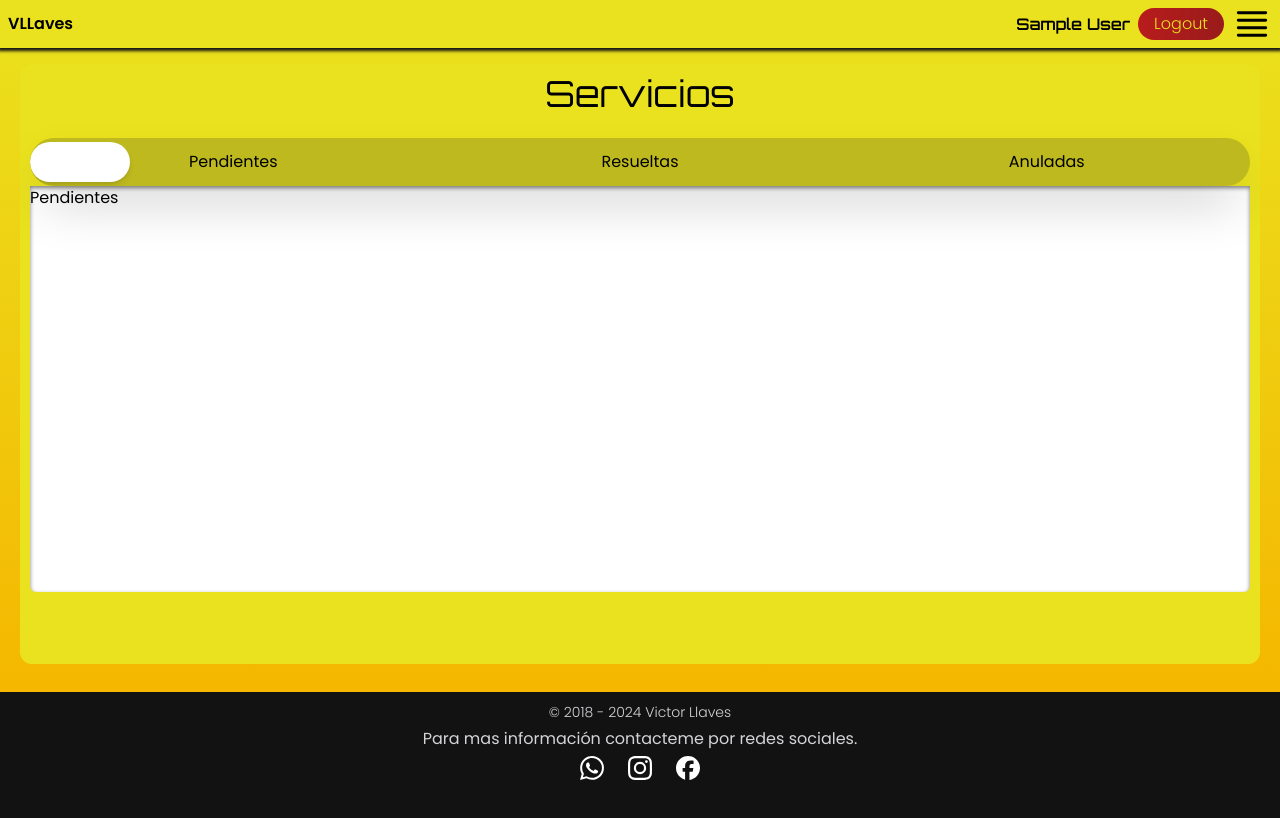
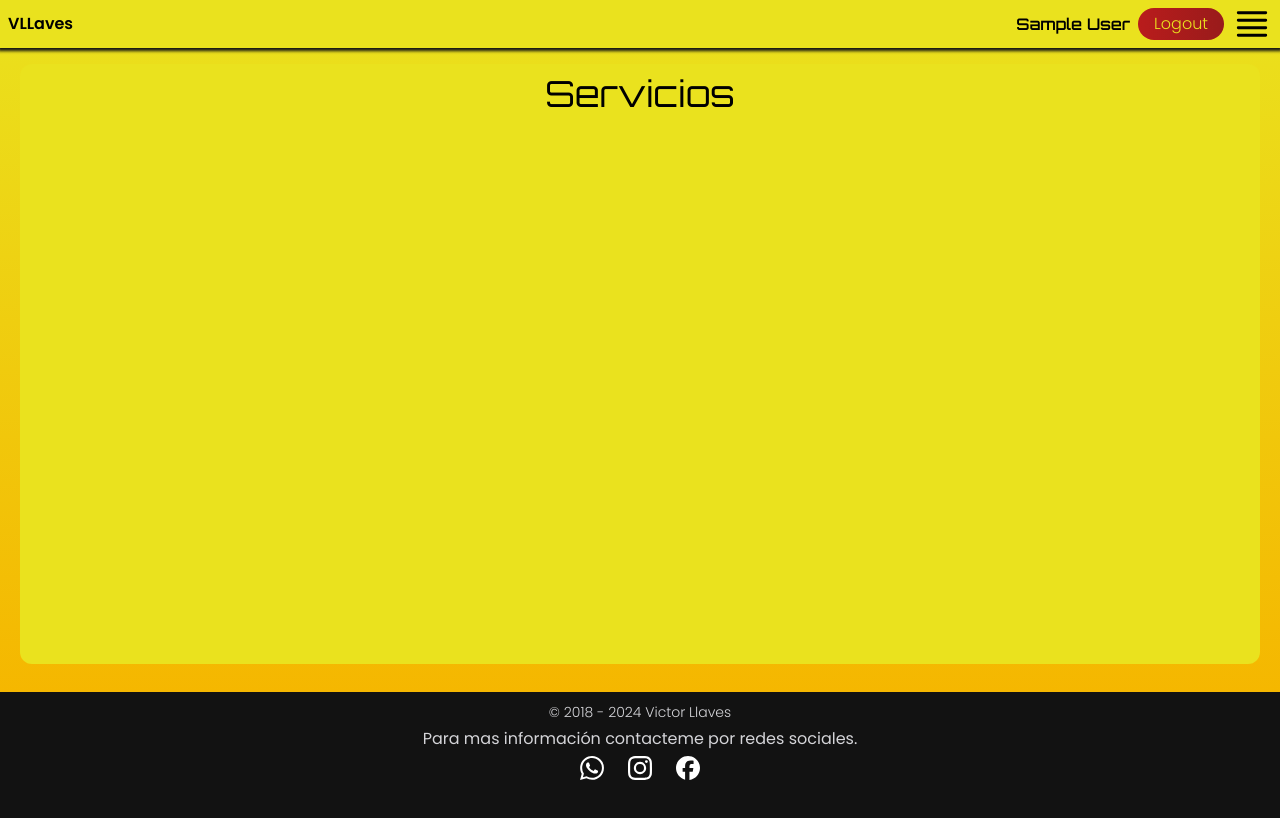
Before and after one commit to NSHN1999/VictorLlaves, a React (Vite) app: page /servicios in a window 1280 px wide. Built offline with nearby package versions, Linux system fonts and the light colour scheme; sample sign-in values are in the browser's storage.

Commit message:
Eliminacion de Componente Tab y modificacion del docs

```diff
--- a/src/servicios/components/Tab.jsx
+++ /dev/null
@@ -1,44 +0,0 @@
-
-export const Tab = () => {
-
-
-    return (
-        <div
-            role="tablist"
-            aria-label="tabs"
-            className="z-0 relative grid grid-cols-3 h-12 rounded-full bg-gray-900/20 items-center overflow-hidden shadow-2xl shadow-900/20 transition"
-        >
-            <div className="absolute right-[10px] indicator my-auto h-10 top-0 bottom-0 left-0 w-[100px] rounded-full bg-white shadow-md"></div>
-            <button
-                role="tab"
-                aria-selected="true"
-                aria-controls="panel-1"
-                id="tab-1"
-                tabIndex="0"
-                className="relative block h-10 tab rounded-full text-center"
-            >
-                Pendientes
-            </button>
-            <button
-                role="tab"
-                aria-selected="true"
-                aria-controls="panel-2"
-                id="tab-2"
-                tabIndex="-1"
-                className="relative block h-10 tab rounded-full text-center"
-            >
-                Resueltas
-            </button>
-            <button
-                role="tab"
-                aria-selected="true"
-                aria-controls="panel-3"
-                id="tab-3"
-                tabIndex="-1"
-                className="relative block h-10 tab rounded-full text-center"
-            >
-                Anuladas
-            </button>
-        </div>
-    );
-};
--- a/src/servicios/components/TabPanelDos.jsx
+++ /dev/null
@@ -1,8 +0,0 @@
-
-export const TabPanelDos = () => {
-    return (
-        <div className="flex flex-col h-[70%] w-full rounded-b-md bg-white shadow-inner shadow-[rgba(0,0,0,0.5)] overflow-y-scroll">
-            <h1>Resueltas</h1>
-        </div>
-    );
-};
--- a/src/servicios/components/TabPanelTres.jsx
+++ /dev/null
@@ -1,8 +0,0 @@
-
-export const TabPanelTres = () => {
-    return (
-        <div className="flex flex-col h-[70%] w-full rounded-b-md bg-white shadow-inner shadow-[rgba(0,0,0,0.5)] overflow-y-scroll">
-            <h1>Anuladas</h1>
-        </div>
-    );
-};
--- a/src/servicios/components/TabPanelUno.jsx
+++ /dev/null
@@ -1,9 +0,0 @@
-
-export const TabPanelUno = () => {
-
-    return (
-        <div className="flex flex-col h-[70%] w-full rounded-b-md bg-white shadow-inner shadow-[rgba(0,0,0,0.5)] overflow-y-scroll">
-            <h1>Pendientes</h1>
-        </div>
-    );
-};
--- a/src/servicios/components/index.js
+++ /dev/null
@@ -1,5 +0,0 @@
-
-export * from "./Tab";
-export * from "./TabPanelUno";
-export * from "./TabPanelDos";
-export * from "./TabPanelTres";
--- a/src/servicios/pages/Servicios.jsx
+++ b/src/servicios/pages/Servicios.jsx
@@ -1,12 +1,9 @@
-import { Tab, TabPanelUno} from "../components";
 
 export const Servicios = () => {
 
     return (
         <section className="h-[600px] w-full bg-[#EAE21E] rounded-xl p-[10px] overflow-hidden">
             <h1 className="text-4xl text-center font-orbitron mb-6">Servicios</h1>
-            <Tab/>
-            <TabPanelUno/>
         </section>
     );
 };
```
Also changed, not shown: 5 other files (tests, documents, lock files or other folders).
